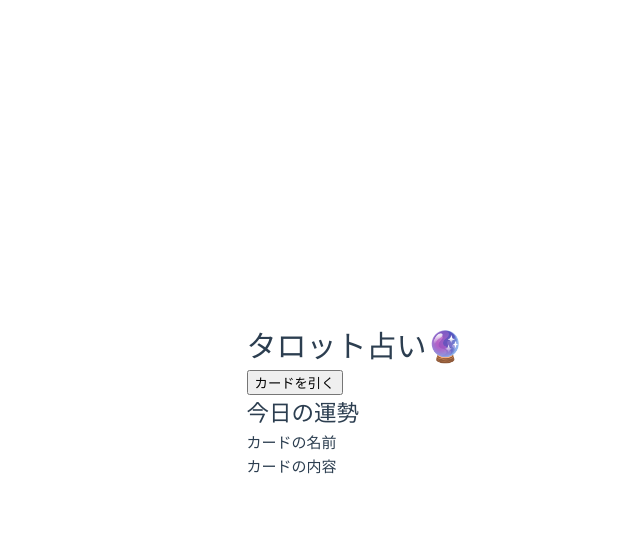
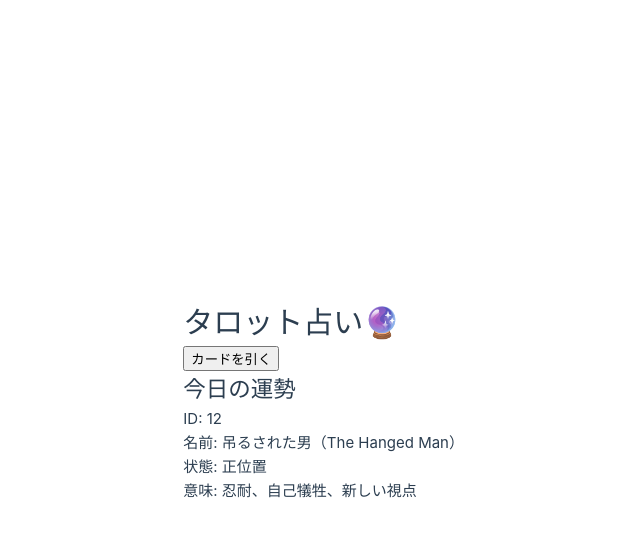
Before and after one commit to chihiro-fnd/fortune-app, a Vue app: page / in a window 1280 px wide. Both pictures are taken after a click on the button "カードを引く". Shown: the top 536 px of the page, without its empty margins (176-816 px from the left). Built offline with nearby package versions, Linux system fonts and the light colour scheme; the HTML template or start-up script is replaced by a standard one.

Commit message:
[update]カードの選定

```diff
--- a/src/App.vue
+++ b/src/App.vue
@@ -5,10 +5,11 @@
 
     <div class="p-results">
       <h2>今日の運勢</h2>
-      <div class="p-results-card">
-        <p></p>
-        <p>カードの名前</p>
-        <p>カードの内容</p>
+      <div class="p-results-card" v-if="selectedCard">
+        <p>ID: {{ selectedCard.id }}</p>
+        <p>名前: {{ selectedCard.name }}</p>
+        <p>状態: {{ isReversed ? '正位置' : '逆位置' }}</p>
+        <p>意味: {{ isReversed ? selectedCard.normalMeaning : selectedCard.reverseMeaning }}</p>
       </div>
     </div>
   </div>
@@ -22,11 +23,17 @@ import { ref, type Ref } from 'vue' // ref型を使う
 // const selectedCard: Ref<number | string | null> = ref(null);
 const selectedCard: Ref<TarotCard | null> = ref(null)
 
+// 正位置か逆位置か
+const isReversed = ref(true)
+
 // カードを一枚選ぶ関数 drawCard
 function drawCard() {
   const index = Math.floor(Math.random() * tarotCards.length)
   const card = tarotCards[index]
   selectedCard.value = card
+
+  // 向き（正か逆か）もランダムに決める
+  isReversed.value = Math.random() < 0.5
 }
 </script>
 
```
